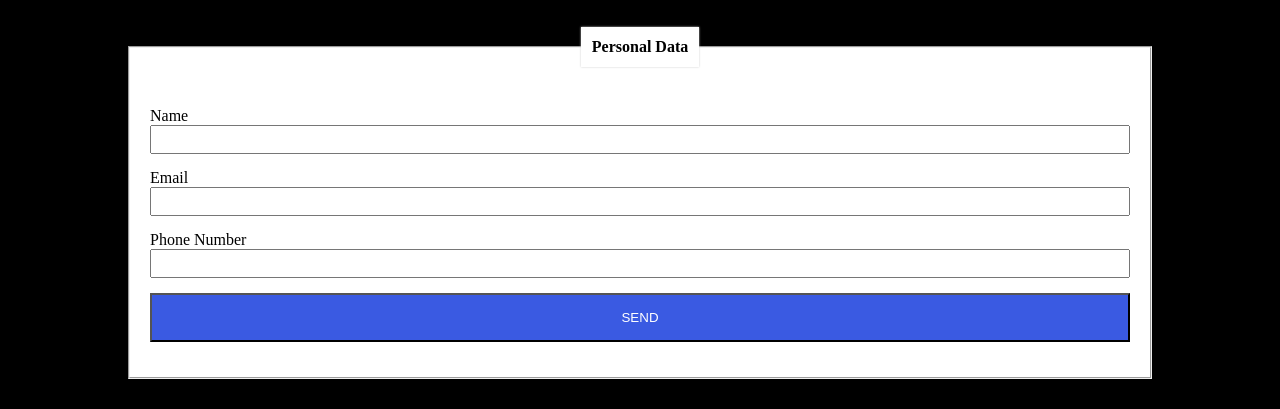
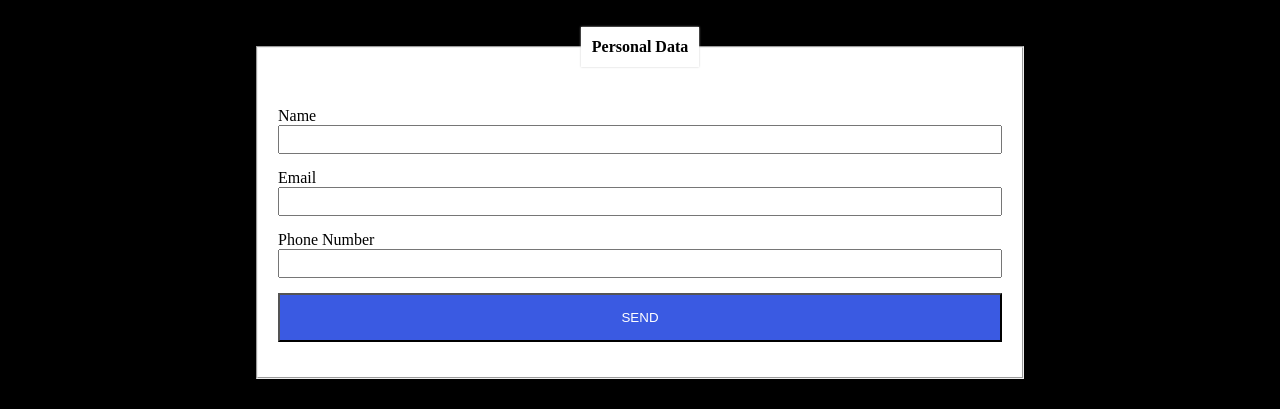
Before and after one commit to eduardojmatos/workshop-js-offline, a website: page src/garlic.html in a window 1280 px wide. Shown: the part 444-853 px from the top of the page. Drawn offline with nearby package versions, Linux system fonts and the light colour scheme; files whose address does not match are found by name.

Commit message:
Minor layout fix on form

```diff
--- a/src/assets/stylesheets/styles.css
+++ b/src/assets/stylesheets/styles.css
@@ -116,3 +116,9 @@ nav ul li:first-child {
   color: #fff;
   text-transform: uppercase;
 }
+
+@media screen and (min-width: 768px) {
+  .section-form {
+    max-width: 60%
+  }
+}
```
Also changed, not shown: dist/assets/stylesheets/styles.css.
